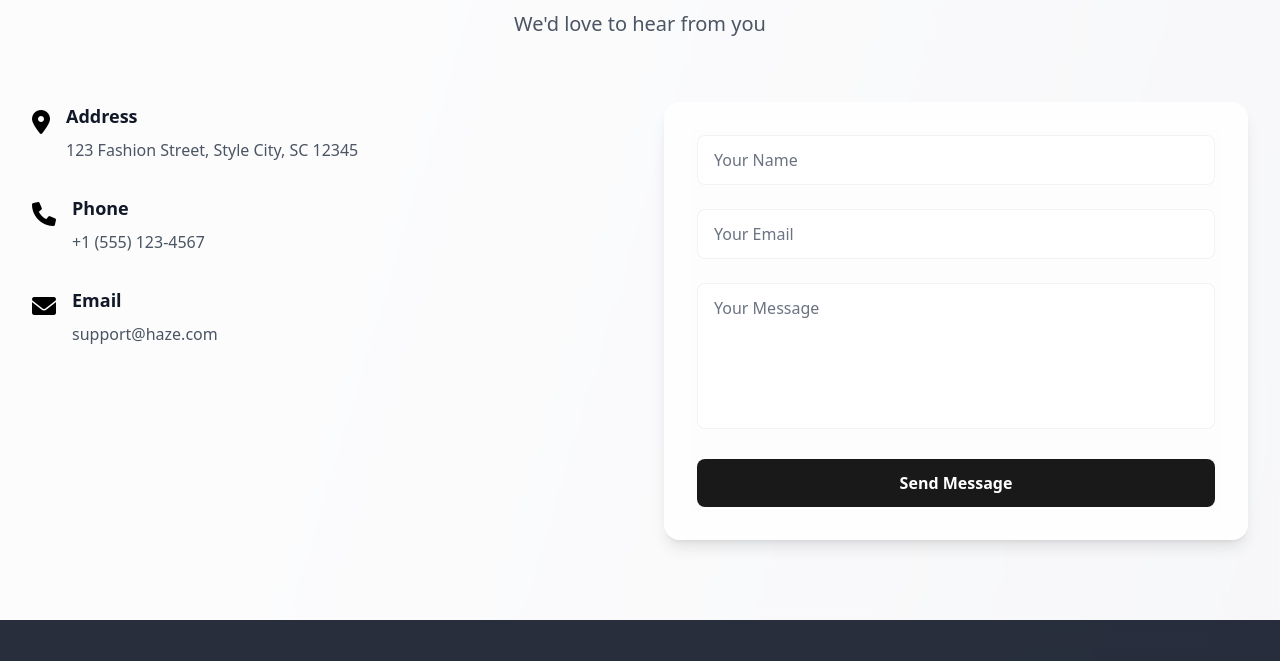
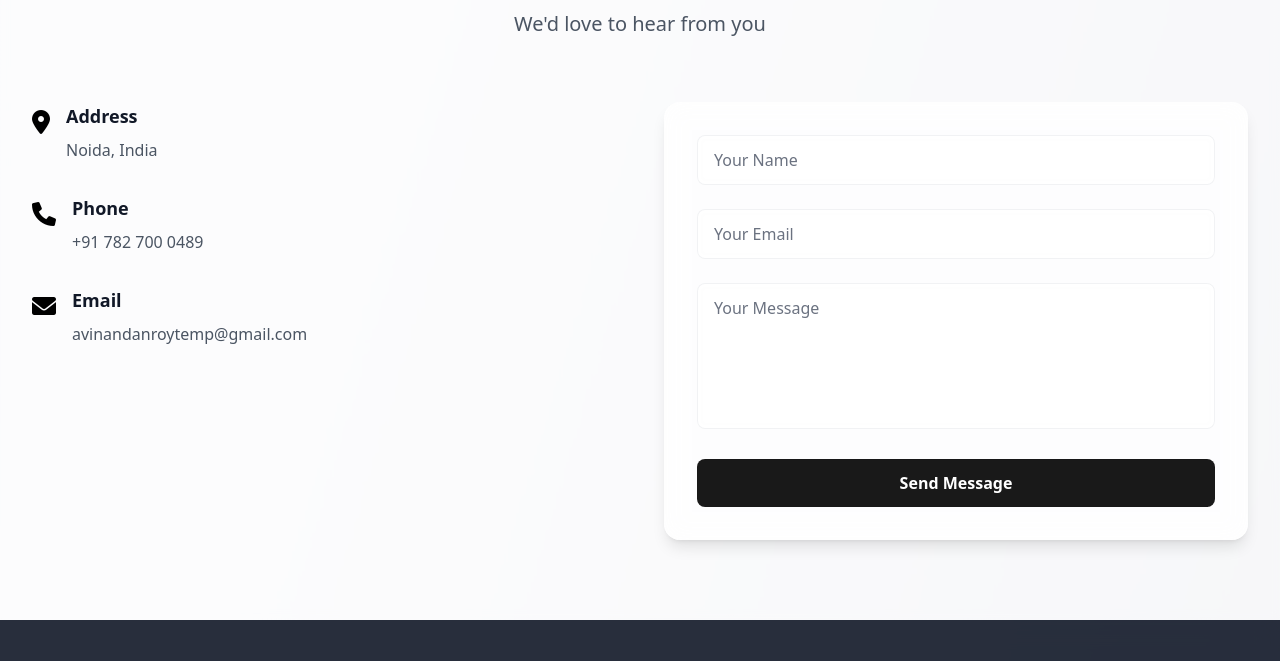
Before and after one commit to avinandanroyy/roy.com, a plain HTML site: page index.html in a window 1280 px wide. Shown: the part 3300-3961 px from the top of the page. Drawn offline with nearby package versions, Linux system fonts and the light colour scheme.

Commit message:
Update index.html

```diff
--- a/index.html
+++ b/index.html
@@ -396,21 +396,21 @@
                             <i class="fas fa-map-marker-alt text-2xl text-black dark:text-white mt-1"></i>
                             <div>
                                 <h4 class="text-lg font-semibold text-gray-900 dark:text-white mb-2">Address</h4>
-                                <p class="text-gray-600 dark:text-gray-300">123 Fashion Street, Style City, SC 12345</p>
+                                <p class="text-gray-600 dark:text-gray-300">Noida, India</p>
                             </div>
                         </div>
                         <div class="flex items-start gap-4">
                             <i class="fas fa-phone text-2xl text-black dark:text-white mt-1"></i>
                             <div>
                                 <h4 class="text-lg font-semibold text-gray-900 dark:text-white mb-2">Phone</h4>
-                                <p class="text-gray-600 dark:text-gray-300">+1 (555) 123-4567</p>
+                                <p class="text-gray-600 dark:text-gray-300">+91 782 700 0489</p>
                             </div>
                         </div>
                         <div class="flex items-start gap-4">
                             <i class="fas fa-envelope text-2xl text-black dark:text-white mt-1"></i>
                             <div>
                                 <h4 class="text-lg font-semibold text-gray-900 dark:text-white mb-2">Email</h4>
-                                <p class="text-gray-600 dark:text-gray-300">support@haze.com</p>
+                                <p class="text-gray-600 dark:text-gray-300">avinandanroytemp@gmail.com</p>
                             </div>
                         </div>
                     </div>
```
